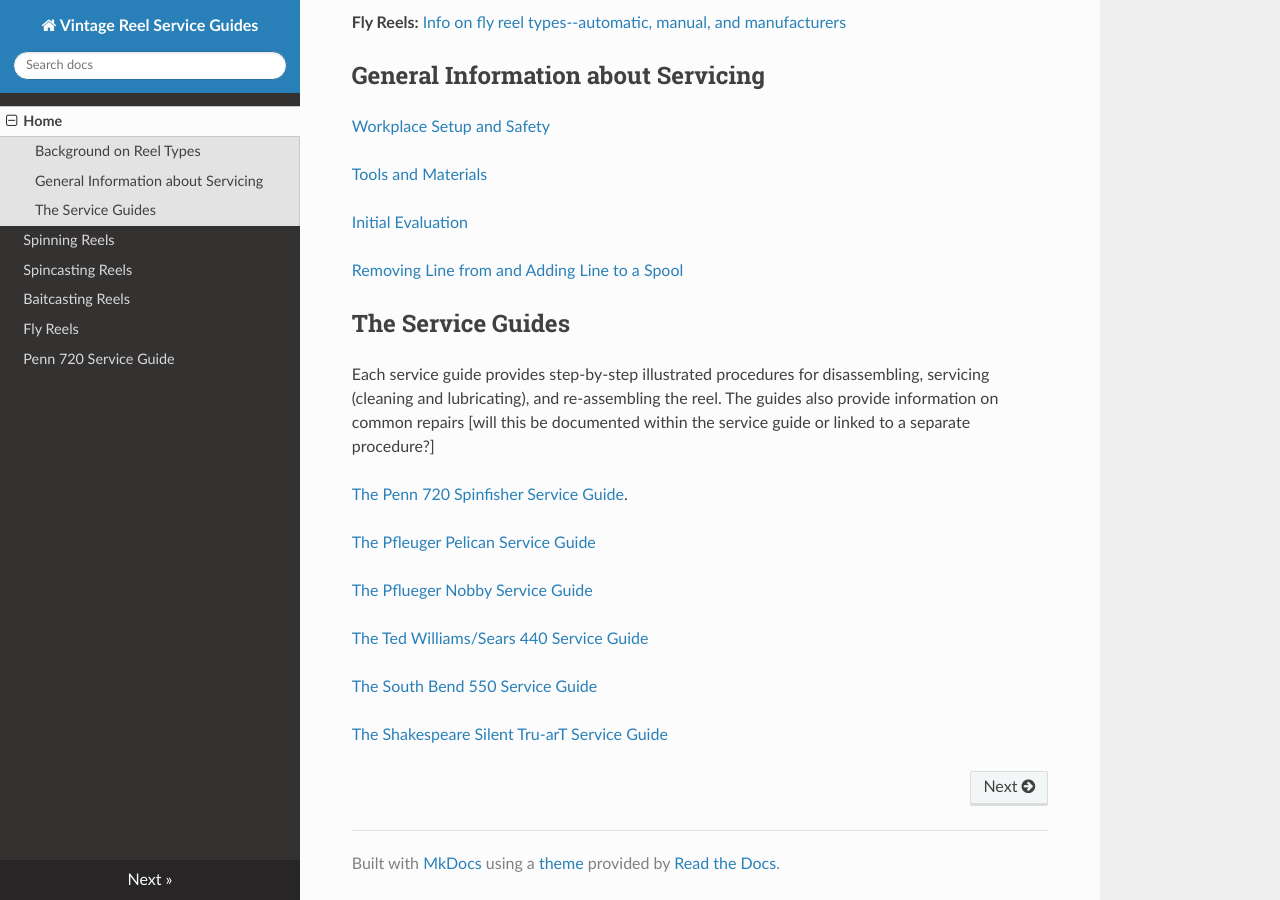
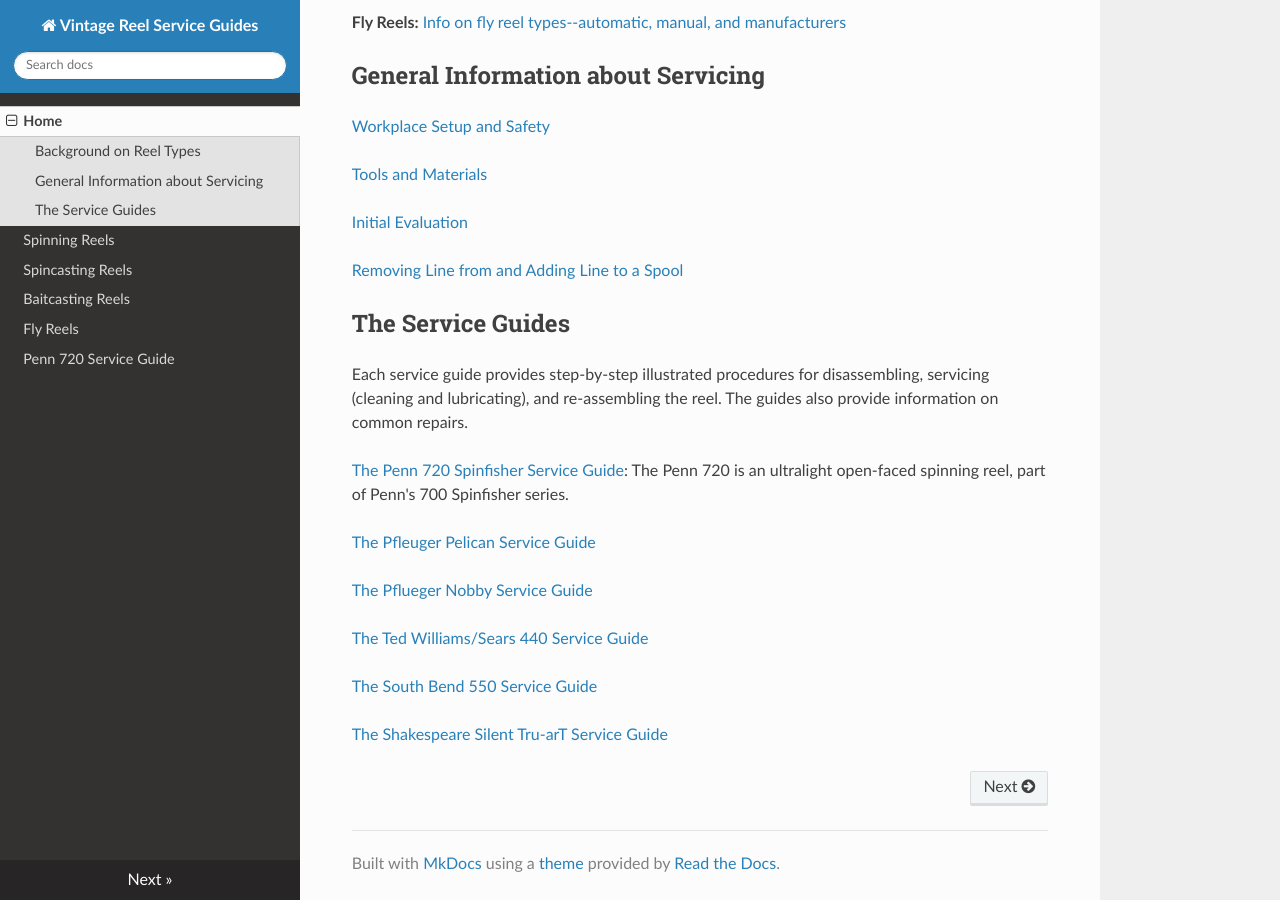
Before and after one commit to john-tech-writer/vintage-reel-service-guides, an MkDocs documentation site: the page built from docs/index.md, in a window 1280 px wide and 900 px high, scrolled down 925 px. Built offline with MkDocs 1.6.1, drawn with Linux system fonts in a browser that asks for light colours; nearby versions of some CDN libraries.

```diff
--- a/docs/index.md
+++ b/docs/index.md
@@ -12,7 +12,7 @@
 
 If your main interest is in servicing a specific reel you can easily just bypass all the overview information and go directly to the service guides.
 
-**Spinning Reels:** [Info on spinning reel types--open-faced, full-bail, finger pick-up, roller pick-up, closed-faced, and manufacturers](spinning-reels.md)
+[**Spinning Reels:**](spinning-reels.md) Info on spinning reel types--open-faced, full-bail, finger pick-up, roller pick-up, closed-faced, and manufacturers
 
 **Spincasting Reels:** [Info on spincasting reels and manufacturers](spincasting-reels.md)
 
@@ -32,9 +32,9 @@
 
 ## The Service Guides
 
-Each service guide provides step-by-step illustrated procedures for disassembling, servicing (cleaning and lubricating), and re-assembling the reel. The guides also provide information on common repairs [will this be documented within the service guide or linked to a separate procedure?]
+Each service guide provides step-by-step illustrated procedures for disassembling, servicing (cleaning and lubricating), and re-assembling the reel. The guides also provide information on common repairs.
 
-[The Penn 720 Spinfisher Service Guide](penn/penn-720-service-guide.md).
+[The Penn 720 Spinfisher Service Guide](penn/penn-720-service-guide.md): The Penn 720 is an ultralight open-faced spinning reel, part of Penn's 700 Spinfisher series.
 
 [The Pfleuger Pelican Service Guide](pflueger/pflueger-pelican-service-guide.md)
 
```
Also changed, not shown: docs/penn/penn-720-service-guide.md (+5 -5 lines), docs/pflueger/pflueger-nobby-service-guide.md (renamed from docs/pflueger/pflueger-nobby-service-guide.txt).
